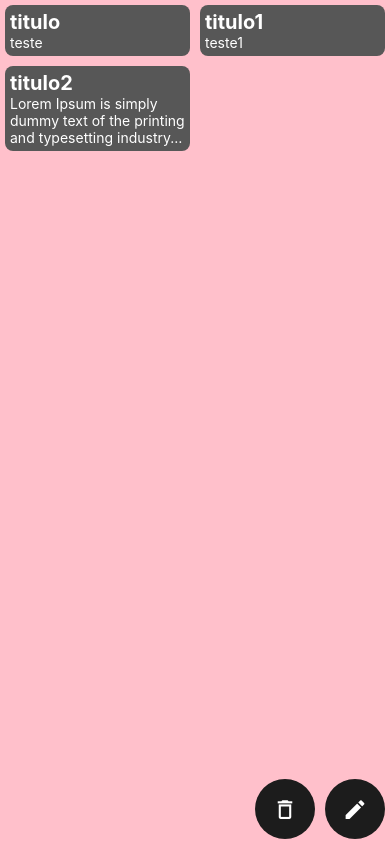
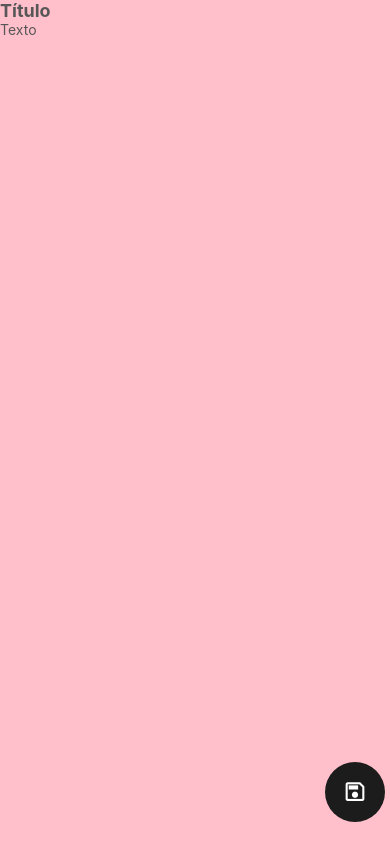
Before and after one commit to savio777/test-vaga-kaspper-rv-digital-app-note-pad, a React Native app: screen /AddNote in a window 390 px wide. Built offline with nearby package versions, Linux system fonts and the light colour scheme.

Commit message:
tela adicionar nota

```diff
--- a/src/components/ButtonCircle/styles.ts
+++ b/src/components/ButtonCircle/styles.ts
@@ -1,7 +1,9 @@
 import styled from 'styled-components/native';
 
+import colors from '../../utils/colors';
+
 export const Container = styled.TouchableOpacity`
-  background-color: #1c1c1c;
+  background-color: ${colors.black};
   align-items: center;
   justify-content: center;
   width: 60px;
--- a/src/components/Notes/styles.ts
+++ b/src/components/Notes/styles.ts
@@ -1,4 +1,6 @@
 import styled from 'styled-components/native';
+
+import colors from '../../utils/colors';
 
 export const Container = styled.TouchableOpacity`
   width: 50%;
@@ -6,7 +8,7 @@
 `;
 
 export const Content = styled.View`
-  background-color: #575757;
+  background-color: ${colors.gray};
   min-height: 50px;
   border-radius: 8px;
   padding: 5px;
--- a/src/routes.tsx
+++ b/src/routes.tsx
@@ -1,12 +1,13 @@
 import React from 'react';
 import {createNativeStackNavigator} from '@react-navigation/native-stack';
 
-import {ListNotes} from './screens';
+import {ListNotes, AddNote} from './screens';
 
 const Stack = createNativeStackNavigator();
 
 export default () => (
   <Stack.Navigator screenOptions={{headerShown: false}}>
     <Stack.Screen name="ListNotes" component={ListNotes} />
+    <Stack.Screen name="AddNote" component={AddNote} />
   </Stack.Navigator>
 );
--- /dev/null
+++ b/src/screens/AddNote/index.tsx
@@ -0,0 +1,56 @@
+import React, {useState, useRef} from 'react';
+import Icon from 'react-native-vector-icons/MaterialCommunityIcons';
+import {useNavigation} from '@react-navigation/native';
+
+import {ButtonCircle} from '../../components';
+import {useNotes} from '../../NotesHooks/Notes';
+import colors from '../../utils/colors';
+import {
+  Container,
+  Content,
+  TextInput,
+  TitleInput,
+  ContainerButtons,
+} from './styles';
+
+export default () => {
+  const {notes, addNote} = useNotes();
+  const {goBack} = useNavigation();
+
+  const [title, setTitle] = useState('');
+  const [text, setText] = useState('');
+
+  const refTextRefInput = useRef(null);
+
+  return (
+    <Container>
+      <Content>
+        <TitleInput
+          value={title}
+          onChangeText={setTitle}
+          placeholder="Título"
+          numberOfLines={1}
+          placeholderTextColor={colors.gray}
+          onSubmitEditing={() => refTextRefInput.current?.focus()}
+        />
+        <TextInput
+          ref={refTextRefInput}
+          value={text}
+          onChangeText={setText}
+          placeholder="Texto"
+          multiline
+          placeholderTextColor={colors.gray}
+        />
+      </Content>
+      <ContainerButtons>
+        <ButtonCircle
+          onPress={() => {
+            addNote({text, title});
+            goBack();
+          }}>
+          <Icon name="content-save-outline" size={25} color="white" />
+        </ButtonCircle>
+      </ContainerButtons>
+    </Container>
+  );
+};
--- /dev/null
+++ b/src/screens/AddNote/styles.ts
@@ -0,0 +1,28 @@
+import styled from 'styled-components/native';
+
+import colors from '../../utils/colors';
+
+export const Container = styled.View`
+  flex: 1;
+  background-color: ${colors.pink};
+`;
+
+export const ContainerButtons = styled.View`
+  flex-direction: row;
+  justify-content: flex-end;
+  padding: 2px 5px 5px;
+`;
+
+export const Content = styled.View`
+  min-height: 90%;
+  max-height: 90%;
+`;
+
+export const TitleInput = styled.TextInput`
+  font-weight: bold;
+  font-size: 18px;
+`;
+
+export const TextInput = styled.TextInput`
+  max-height: 80%;
+`;
--- a/src/screens/ListNotes/index.tsx
+++ b/src/screens/ListNotes/index.tsx
@@ -1,6 +1,7 @@
 import React from 'react';
 import {FlatList, Alert} from 'react-native';
 import Icon from 'react-native-vector-icons/MaterialCommunityIcons';
+import {useNavigation} from '@react-navigation/native';
 
 import {Container, ContainerButtons} from './styles';
 import {useNotes} from '../../NotesHooks/Notes';
@@ -8,6 +9,7 @@
 
 export default () => {
   const {notes, clean} = useNotes();
+  const {navigate} = useNavigation();
 
   return (
     <Container>
@@ -28,7 +30,7 @@
           }>
           <Icon name="delete-outline" size={25} color="white" />
         </ButtonCircle>
-        <ButtonCircle>
+        <ButtonCircle onPress={() => navigate('AddNote')}>
           <Icon name="pencil" size={25} color="white" />
         </ButtonCircle>
       </ContainerButtons>
--- a/src/screens/index.ts
+++ b/src/screens/index.ts
@@ -1 +1,2 @@
 export {default as ListNotes} from './ListNotes';
+export {default as AddNote} from './AddNote';
--- /dev/null
+++ b/src/utils/colors.ts
@@ -0,0 +1,8 @@
+const colors = {
+  pink: 'pink',
+  black: '#1c1c1c',
+  gray: '#575757',
+  white: '#fff',
+};
+
+export default colors;
```
